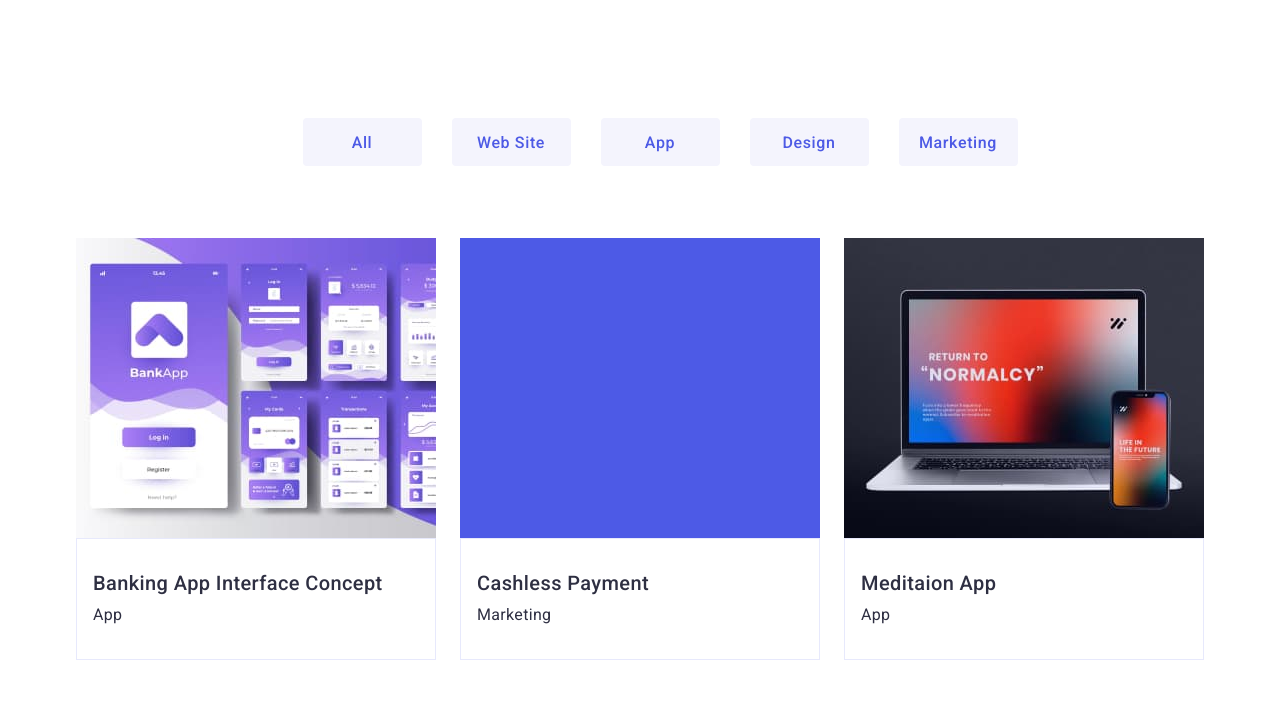
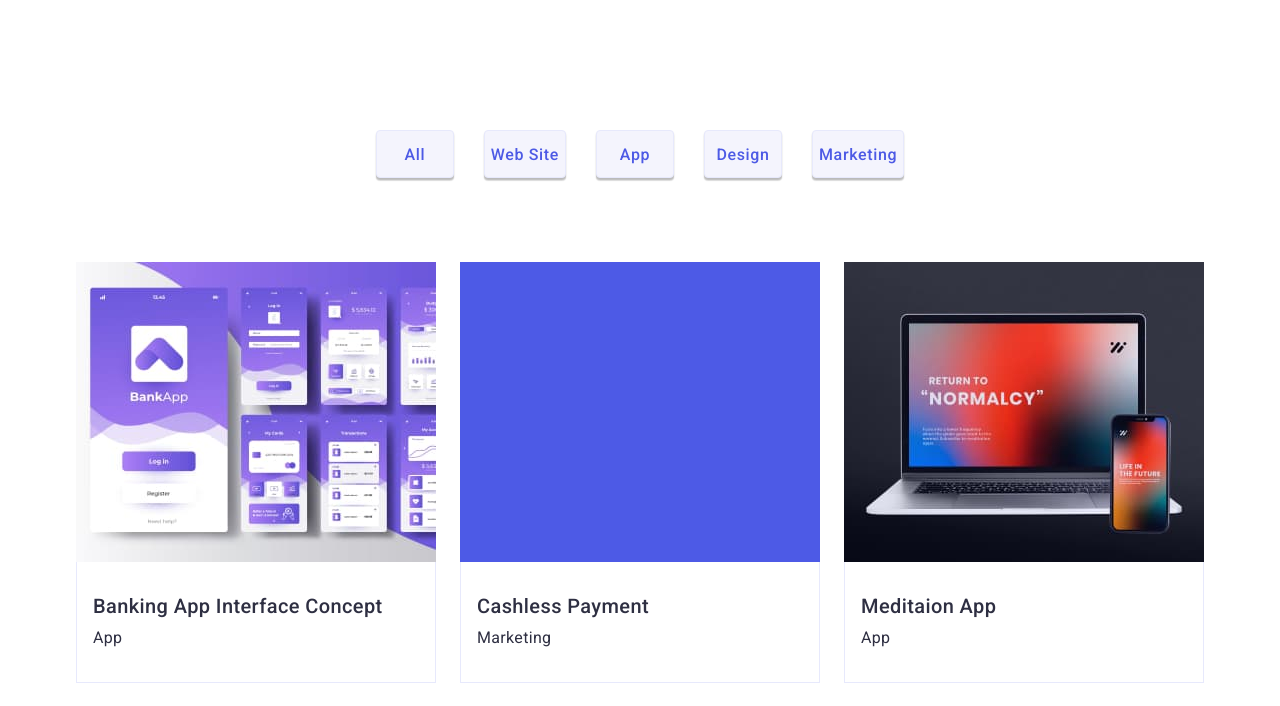
Before and after one commit to ovchenkod/goit-markup-hw-03, a plain HTML site: page portfolio.html in a window 1280 px wide. Shown: the part 71-777 px from the top of the page. Drawn offline with nearby package versions, Linux system fonts and the light colour scheme.

Commit message:
11/01/23 commit

```diff
--- a/css/styles.css
+++ b/css/styles.css
@@ -39,6 +39,8 @@ border-bottom: 1px solid #E7E9FC;
 
 footer {
 background-color:var(--primery-text-color);
+padding-top: 100px;
+padding-bottom: 100px;
 }
 
 .h1.hero-title {
@@ -206,9 +208,9 @@ padding-top: 120px;
 padding-bottom: 120px;
     }
 
-    .section-one {
-        padding-top: 120px;
-        padding-bottom: 0px;
+.section-one {
+padding-top: 120px;
+padding-bottom: 0px;
     }
 
 .box {
@@ -218,10 +220,6 @@ margin: 0;
 padding-left: 0px;
 padding-bottom: 0px;
  }
-
-.box-item {
- /* margin-right: 24px; */
-}
 
 .box-item:nth-child(4n) {
 margin-right: 0;
@@ -297,8 +295,6 @@ background-color: #E5E5E5;
 display: flex;
 flex-direction: row;
 gap: 24px;
-/* padding-top: 72px;
-padding-bottom: 120px; */
 padding-left: 0;
 }
 
@@ -332,8 +328,7 @@ padding-bottom: 32px;
 
 .logo-block {
 background-color: #2E2F42;
-padding-top: 100px;
-padding-bottom: 100px;}
+}
 
 .logo-footer {
 display: flex;
@@ -375,16 +370,19 @@ flex-direction: row;
 justify-content: center;
 gap: 30px;
 margin: 0;
+margin-bottom: 72px;
+padding: 12px 24px;
 border-radius: 4px;
-margin-bottom: 72px;
+box-sizing: border-box;
+align-items: center;
+min-width: 116px;
 }
 
 .menu-btn {
 display: inline-block;
-border-radius: 4px;
 padding: 12px, 24px;
 margin: 0;
-min-width: 119px;
+min-width: 78px;
 height: 48px;
 color: #4D5AE5;
 background-color: #F4F4FD;
@@ -393,10 +391,11 @@ font-weight: 500;
 font-size: 16px;
 line-height: 1.1;
 letter-spacing: 0.04em;
+border: 1px solid #E7E9FC;
 border-radius: 4px;
 text-align: center;
 cursor: pointer;
-border: none;
+box-shadow: 0px 3px 1px rgba(0, 0, 0, 0.1), 0px 2px 1px rgba(0, 0, 0, 0.08), 0px 2px 2px rgba(0, 0, 0, 0.12);
 }
 
 .menu-btn:hover,
@@ -423,7 +422,9 @@ text-decoration: none;
 
 .presentation-shadow {
 background: #FFFFFF;
-border: 1px solid #E7E9FC;
+border-left: 1px solid #E7E9FC;
+border-bottom: 1px solid #E7E9FC;
+border-right: 1px solid #E7E9FC;
 }
 
 
```
Also changed, not shown: index.html (+1 -1 lines).
